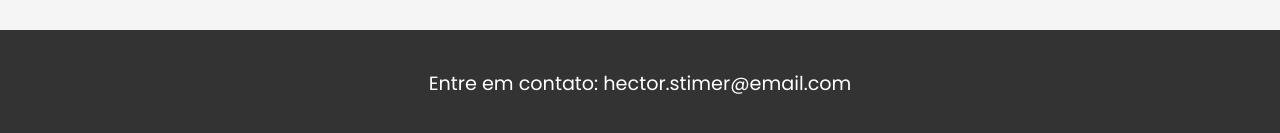
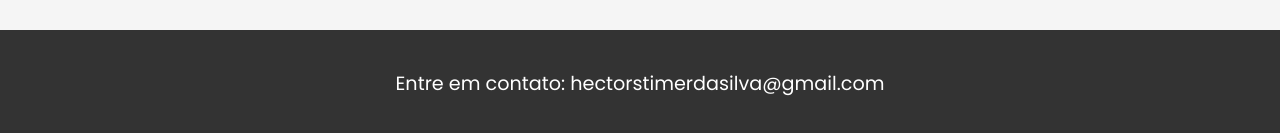
Before and after one commit to HectorStimer/Portfolio, a plain HTML site: page index.html in a window 1280 px wide. Shown: the part 1337-1470 px from the top of the page. Drawn offline with Linux system fonts and the light colour scheme.

Commit message:
FEATURE/EMAIL

```diff
--- a/index.html
+++ b/index.html
@@ -54,7 +54,7 @@
 </div>
 
 <footer>
-    <p>Entre em contato: <a href="mailto:hector.stimer@email.com">hector.stimer@email.com</a></p>
+    <p>Entre em contato: <a href="mailto:hectorstimerdasilva@gmail.com">hectorstimerdasilva@gmail.com</a></p>
 </footer>
 
 </body>
```
